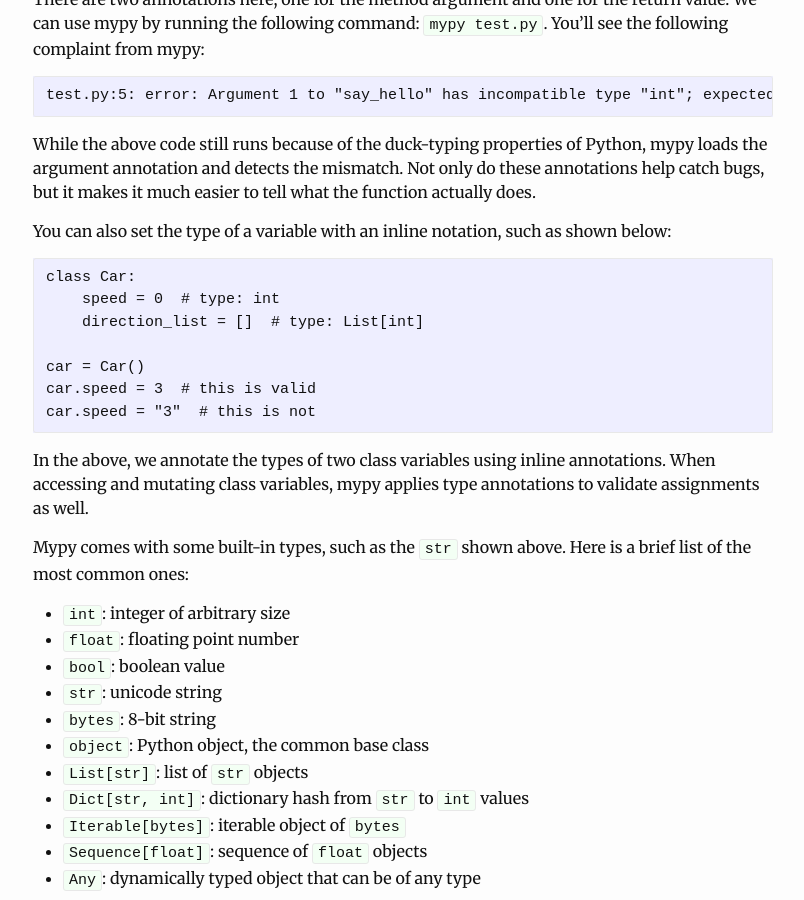
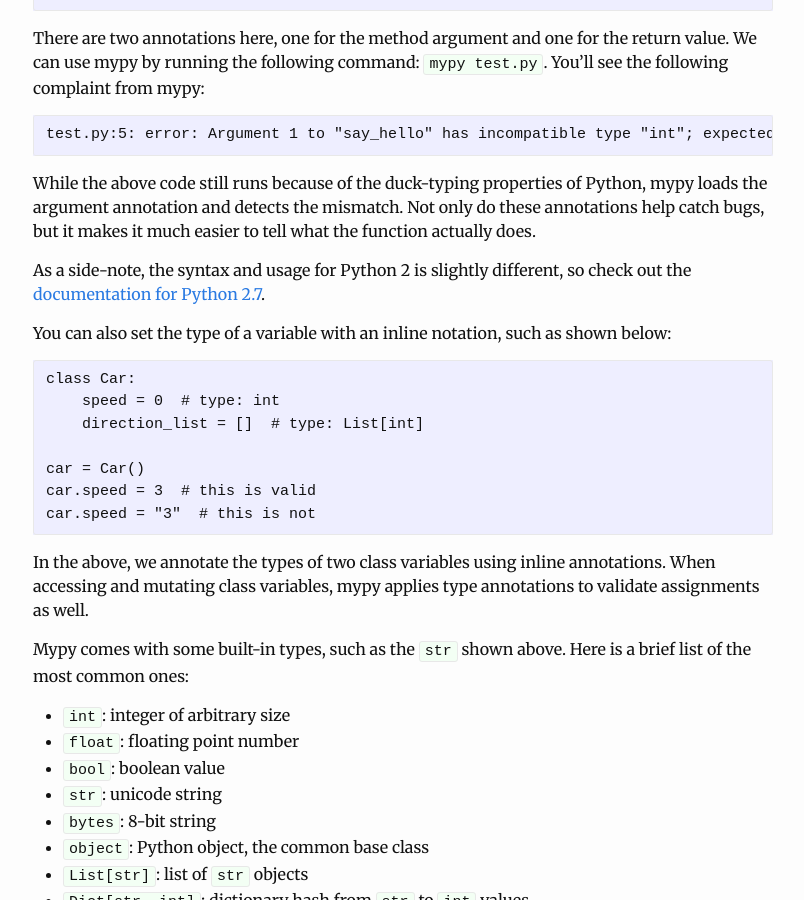
Before and after one commit to phouse512/blog, a Jekyll site: the page built from _posts/2017-01-14-useful-tools-1-mypy.markdown, in a window 1280 px wide and 900 px high, scrolled down 1353 px. Shown: the whole window, without its empty margins (237-1041 px from the left). Built offline with Jekyll 4.4.1, drawn with Linux system fonts in a browser that asks for light colours; a script that is not in the unit is left out; comment, search, counter and statistics services are not loaded; some of the changed text lies outside the part shown.

Commit message:
almost done

```diff
--- a/_posts/2017-01-14-useful-tools-1-mypy.markdown
+++ b/_posts/2017-01-14-useful-tools-1-mypy.markdown
@@ -24,6 +24,8 @@
 - upstart
 - jekyll
 - to be continued..
+
+Without further ado, let's get started with the first on the list, mypy.
 
 ### mypy
 
@@ -78,6 +80,9 @@
 Python, mypy loads the argument annotation and detects the mismatch. Not only
 do these annotations help catch bugs, but it makes it much easier to tell what
 the function actually does.
+
+As a side-note, the syntax and usage for Python 2 is slightly different, so
+check out the [documentation for Python 2.7][python2doc].
 
 You can also set the type of a variable with an inline notation, such as shown
 below:
```
Also changed, not shown: other parts of _posts/2017-01-14-useful-tools-1-mypy.markdown (+1 -0 lines).
